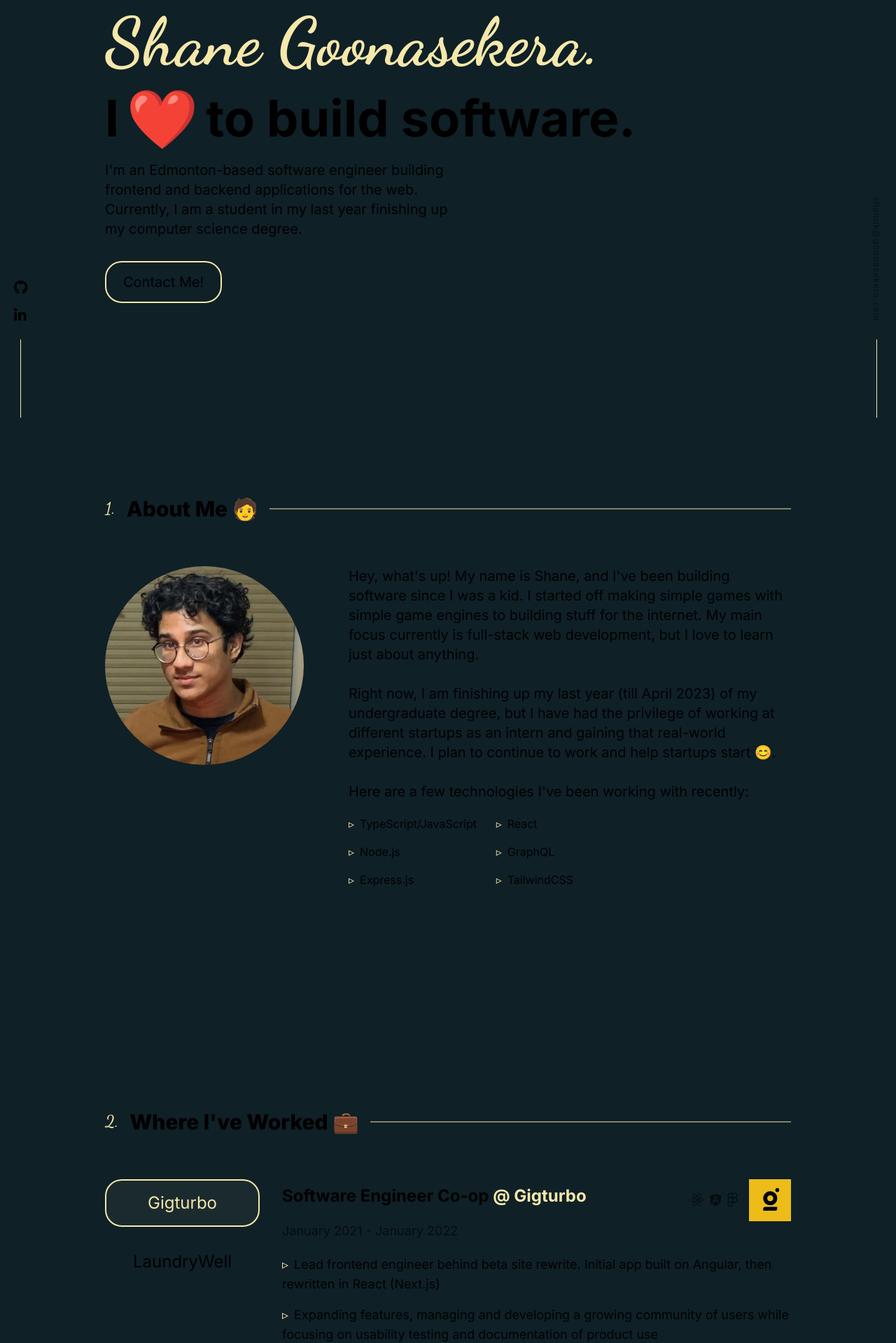
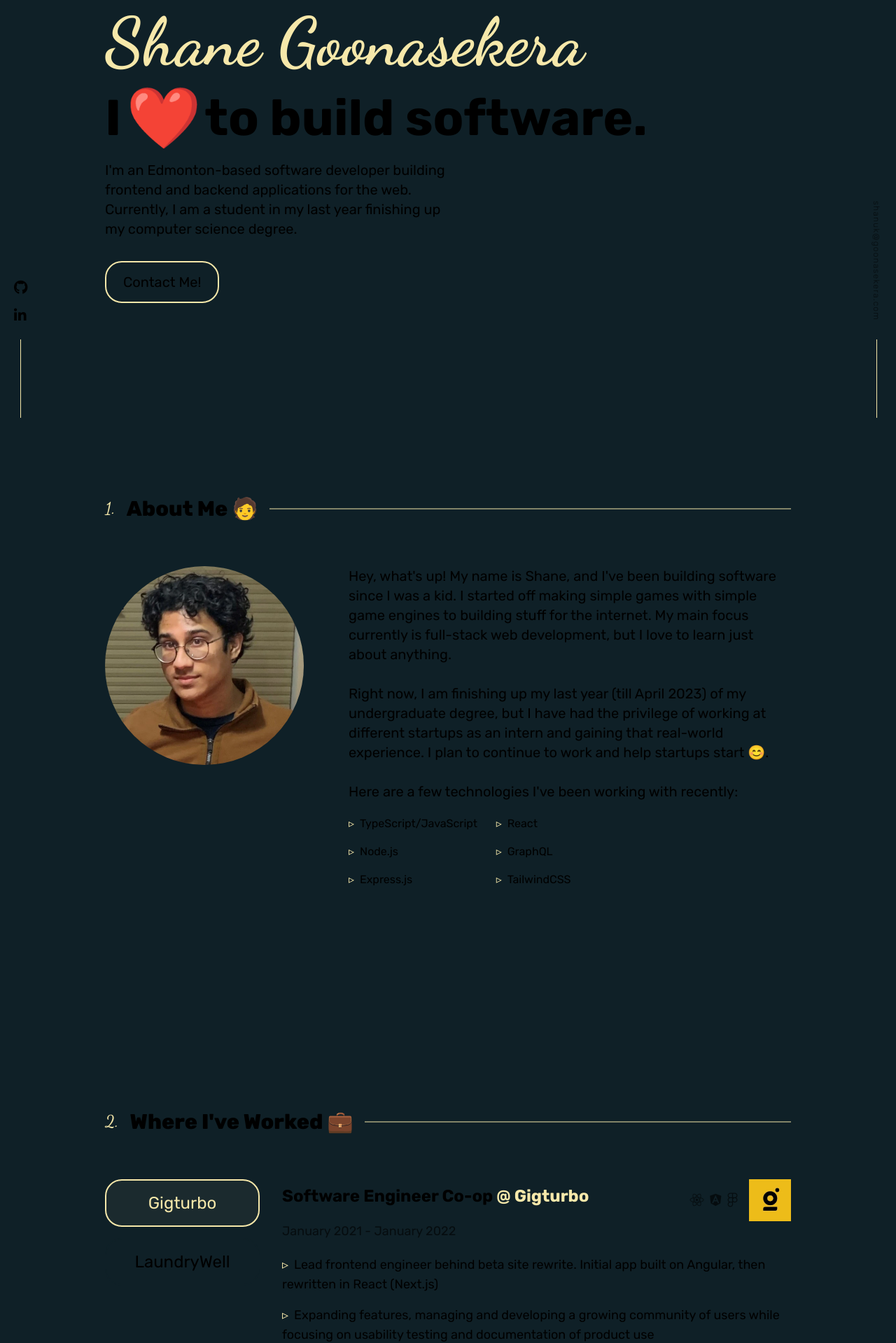
Before and after one commit to shanerrr/portfolio, a Next.js app: page / in a window 1280 px wide. Shown: the part 203-2122 px from the top of the page at 70% size. Built offline with nearby package versions, Linux system fonts and the light colour scheme.

Commit message:
changed font, all layouts done

```diff
--- a/components/About/About.tsx
+++ b/components/About/About.tsx
@@ -5,7 +5,7 @@ export default function About() {
   return (
     <section
       id="about"
-      className="flex h-max min-h-screen flex-col justify-center"
+      className="flex h-max min-h-screen flex-col justify-center py-24"
     >
       <h2 className="mb-16 flex items-center whitespace-nowrap text-3xl font-extrabold before:mr-4 before:font-handwriting before:text-2xl before:font-semibold before:text-yellow before:content-['1.'] after:ml-4 after:w-full after:border after:border-yellow/50">
         About Me 🧑
@@ -24,7 +24,7 @@ export default function About() {
           />
         </div>
         <div className="col-span-3 sm:text-lg md:col-span-2 md:text-xl">
-          <p className="sm:text-lg md:text-xl">
+          <p className="text-lg md:text-xl">
             Hey, what&apos;s up! My name is Shane, and I&apos;ve been building
             software since I was a kid. I started off making simple games with
             simple game engines to building stuff for the internet. My main
@@ -40,7 +40,7 @@ export default function About() {
             <br />
           </p>
           <div className="grid grid-cols-3">
-            <h2 className="col-span-3">
+            <h2 className="col-span-3 text-lg md:text-xl">
               Here are a few technologies I&apos;ve been working with recently:
             </h2>
             <ul className="col-span-3 mt-5 grid grid-cols-2 text-sm sm:text-base xl:col-span-2 [&>li]:mb-4 [&>li]:before:mr-2 [&>li]:before:text-yellow [&>li]:before:content-['▹']">
--- a/components/Experience/Experience.tsx
+++ b/components/Experience/Experience.tsx
@@ -9,17 +9,21 @@ export default function Experience() {
   const [jobIndex, setJobIndex] = useState(0);
 
   return (
-    <div id="experience" className="flex h-screen flex-col justify-center">
+    <div
+      id="experience"
+      className="flex h-screen flex-col justify-center py-24"
+    >
       <h2 className="mb-16 flex items-center whitespace-nowrap text-3xl font-extrabold before:mr-4 before:font-handwriting before:text-2xl before:font-semibold before:text-yellow before:content-['2.'] after:ml-4 after:w-full after:border after:border-yellow/50">
         Where I&apos;ve Worked 💼
       </h2>
       <div className="grid grid-cols-4 gap-8">
-        <section className="flex lg:block col-span-4 lg:col-span-1">
+        <section className="col-span-4 flex flex-row gap-4 lg:col-span-1 lg:flex-col">
           {jobs.data.map((job, idx) => (
             <button
               key={job.name}
+              type="button"
               className={clsx(
-                'mb-4 block w-full rounded-3xl border-2 py-4 px-6 text-2xl transition-all duration-150 hover:text-yellow',
+                'block w-max rounded-3xl border-2 py-4 px-6 text-2xl transition-all duration-150 hover:text-yellow lg:w-full',
                 {
                   hidden: !job.showExperience,
                   'border-yellow bg-yellow/5 text-yellow': idx === jobIndex,
@@ -45,7 +49,7 @@ export default function Experience() {
                 @ {jobs.data[jobIndex].name}
               </a>
             </h3>
-            <div className="flex items-center">
+            <div className="hidden sm:flex items-center">
               <div className="mr-4 flex gap-2 text-xl opacity-60">
                 {jobs.data[jobIndex].techIcons.map((icon) => (
                   <i key={icon} className={icon} />
--- a/components/Hero/Hero.tsx
+++ b/components/Hero/Hero.tsx
@@ -4,8 +4,8 @@ export default function Hero() {
   return (
     <section className="relative flex h-screen flex-col justify-center">
       <span className="text-sm sm:text-base">👋🏽 Hello, my name is</span>
-      <h1 className="my-2 font-handwriting text-5xl font-extrabold text-yellow sm:my-3 sm:text-6xl md:text-7xl lg:text-8xl">
-        Shane Goonasekera.
+      <h1 className="my-2 whitespace-nowrap font-handwriting text-5xl font-extrabold text-yellow sm:my-3 sm:text-6xl md:text-7xl lg:text-8xl">
+        Shane Goonasekera
       </h1>
       <h2 className="my-1 text-3xl font-bold sm:my-3 sm:text-5xl md:text-6xl lg:text-7xl">
         I{' '}
@@ -22,8 +22,8 @@ export default function Hero() {
         </motion.span>{' '}
         to build software.
       </h2>
-      <p className="mt-3 w-full text-base sm:text-lg md:text-xl xl:w-1/2">
-        I&apos;m an Edmonton-based software engineer building frontend and
+      <p className="mt-3 w-full text-lg md:text-xl xl:w-1/2">
+        I&apos;m an Edmonton-based software developer building frontend and
         backend applications for the web. Currently, I am a student in my last
         year finishing up my computer science degree.
       </p>
--- a/components/Navbar/Navbar.tsx
+++ b/components/Navbar/Navbar.tsx
@@ -7,9 +7,9 @@ export default function Navbar() {
   return (
     <nav className="fixed z-40 flex h-24 w-full items-center px-6 backdrop-blur md:px-10 lg:px-12">
       <div className="flex w-full justify-between">
-        <span className="relative -top-[6px] flex items-center font-handwriting text-4xl">
+        <h1 className="white relative flex animate-backgroundPan items-center bg-gradient-to-r from-yellow to-[#B8C9FF] bg-[length:200%_200%] bg-clip-text font-handwriting text-4xl font-bold text-transparent">
           sg
-        </span>
+        </h1>
         <div className="flex gap-8">
           <ul className="hidden items-center gap-8 text-sm sm:flex">
             <li>
--- a/components/Projects/Projects.tsx
+++ b/components/Projects/Projects.tsx
@@ -5,16 +5,16 @@ export default function Projects() {
   return (
     <div
       id="projects"
-      className="flex h-full min-h-screen flex-col justify-center"
+      className="flex h-full min-h-screen flex-col justify-center py-24"
     >
       <h2 className="mb-16 flex items-center whitespace-nowrap text-3xl font-extrabold before:mr-4 before:font-handwriting before:text-2xl before:font-semibold before:text-yellow before:content-['3.'] after:ml-4 after:w-full after:border after:border-yellow/50">
         Things I&apos;ve Built 💻
       </h2>
-      <section className="grid gap-y-16">
+      <section className="grid grid-cols-6 gap-y-16">
         {projects.data
           .filter((project) => project.isSpotlight)
           .map((project) => (
-            <div key={project.name} className="col-span-4">
+            <div key={project.name} className="col-span-6 2xl:col-span-4 2xl:col-start-2">
               <div className="flex justify-between">
                 <Image
                   className="rounded-full object-contain"
--- a/pages/_app.tsx
+++ b/pages/_app.tsx
@@ -1,9 +1,9 @@
 import type { AppProps } from 'next/app';
 import '../styles/globals.css';
-import { Inter, Dancing_Script } from '@next/font/google';
+import { Rubik, Dancing_Script } from '@next/font/google';
 
 //fonts
-const inter = Inter({
+const workSans = Rubik({
   subsets: ['latin'],
   variable: '--font-inter',
 });
@@ -15,7 +15,7 @@ const dancingScript = Dancing_Script({
 export default function App({ Component, pageProps }: AppProps) {
   return (
     <div
-      className={`${inter.variable} ${dancingScript.variable} w-full bg-navygreen font-sans`}
+      className={`${workSans.variable} ${dancingScript.variable} w-full bg-navygreen font-sans`}
     >
       <Component {...pageProps} />
     </div>
--- a/tailwind.config.js
+++ b/tailwind.config.js
@@ -1,4 +1,5 @@
 /** @type {import('tailwindcss').Config} */
+// [#BDCDDB] #F4B8E2
 module.exports = {
   content: [
     './pages/**/*.{js,ts,jsx,tsx}',
@@ -26,6 +27,15 @@ module.exports = {
       white: '#FFFFFF',
       transparent: 'transparent',
     },
+    animation: {
+      backgroundPan: 'backgroundPan 1s linear infinite',
+    },
+    keyframes: {
+      backgroundPan: {
+        '0%': { backgroundPosition: '0% center' },
+        '100%': { backgroundPosition: '-200% center' },
+      },
+    },
   },
   plugins: [],
 };
```
